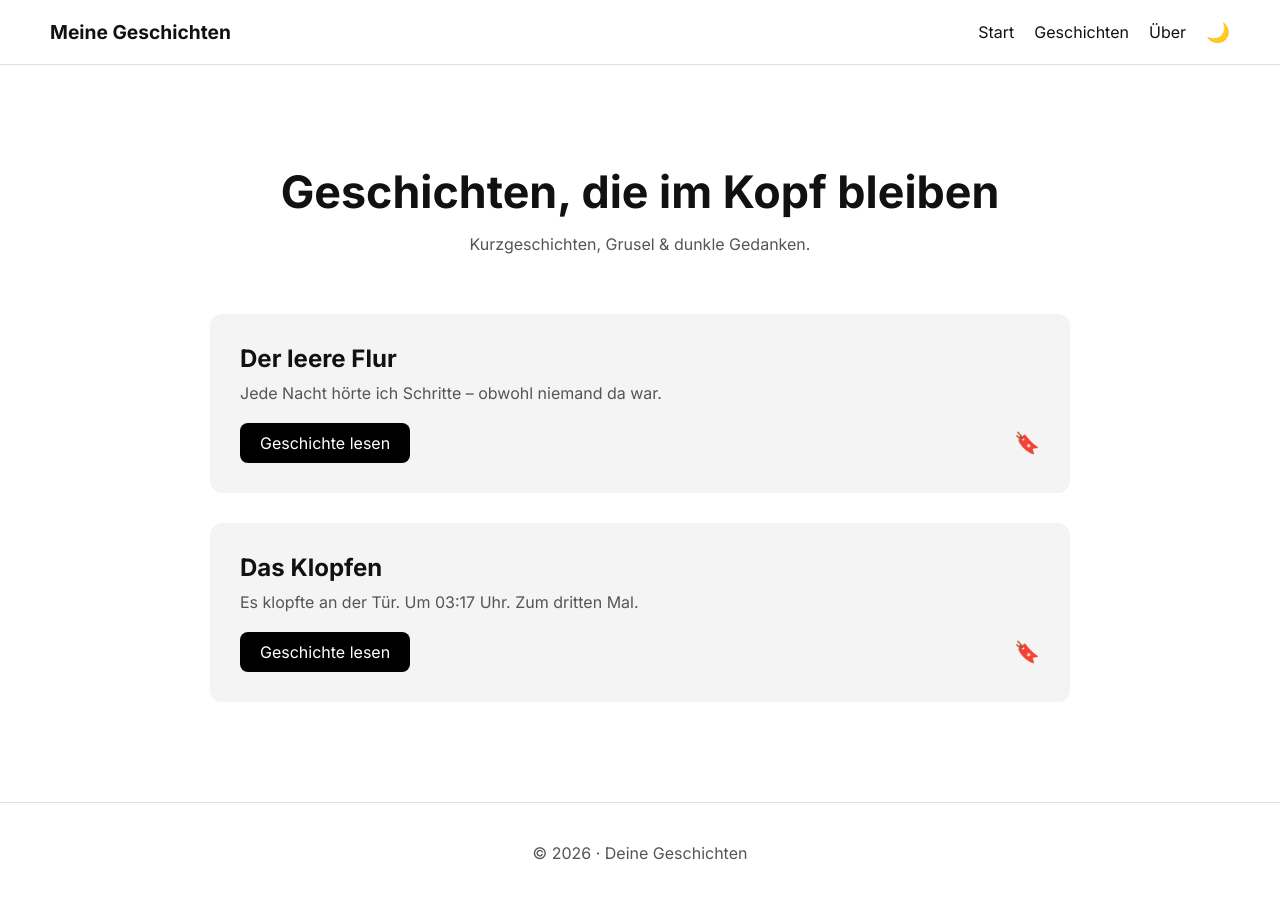
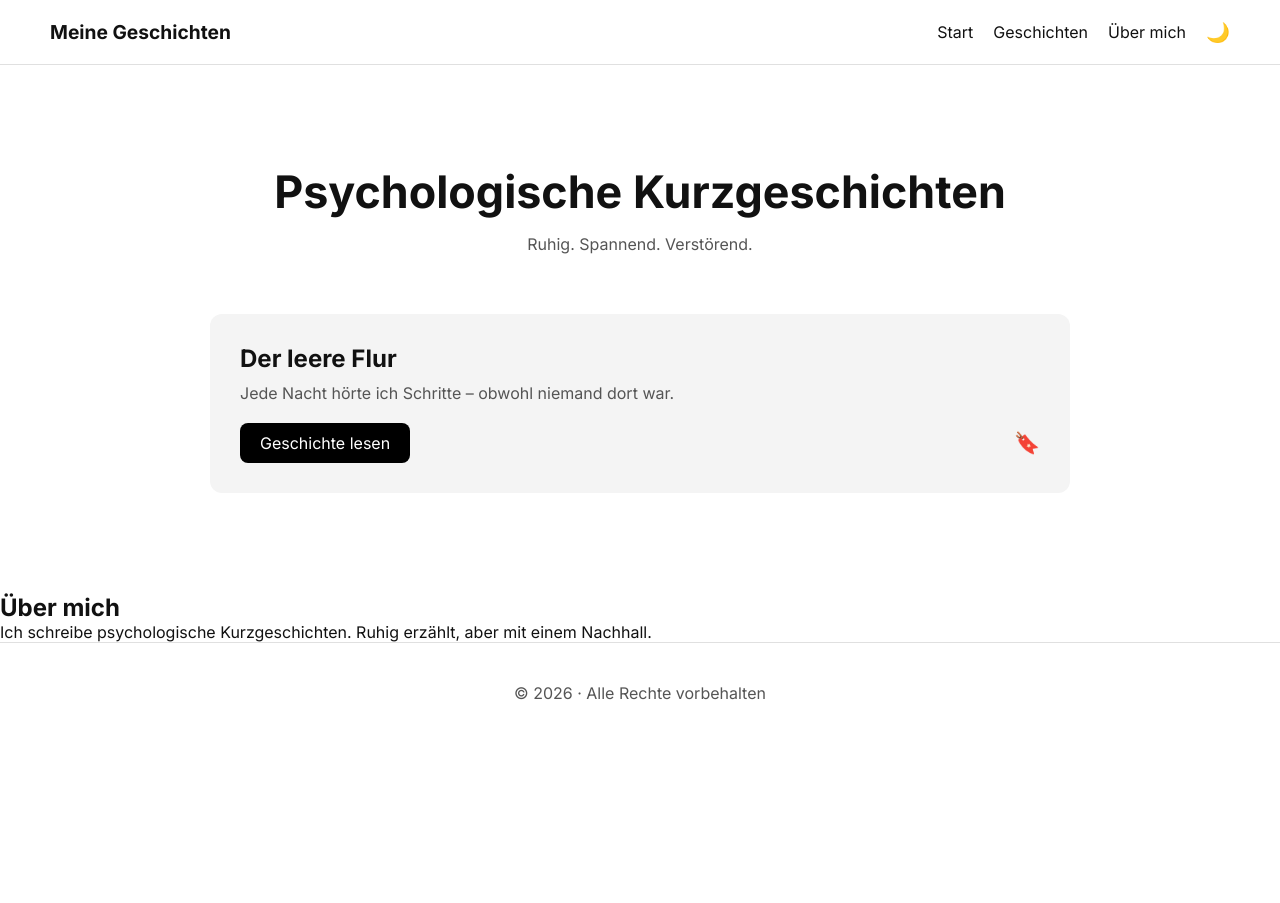
Before and after one commit to Marlon171508/geschichten, a plain HTML site: page index.html in a window 1280 px wide. After the commit the page ends 800 px from the top, so only its background shows below. Drawn offline with Linux system fonts and the light colour scheme.

Commit message:
Update index.html

```diff
--- a/index.html
+++ b/index.html
@@ -4,10 +4,7 @@
     <meta charset="UTF-8">
     <title>Meine Geschichten</title>
     <meta name="viewport" content="width=device-width, initial-scale=1.0">
-
-    <!-- Font -->
     <link href="https://fonts.googleapis.com/css2?family=Inter:wght@300;400;600;700&display=swap" rel="stylesheet">
-
     <link rel="stylesheet" href="style.css">
 </head>
 <body>
@@ -15,40 +12,39 @@
 <header class="header">
     <div class="logo">Meine Geschichten</div>
     <nav class="nav">
-        <a href="#">Start</a>
-        <a href="#">Geschichten</a>
-        <a href="#">Über</a>
+        <a href="index.html">Start</a>
+        <a href="#stories">Geschichten</a>
+        <a href="#about">Über mich</a>
         <button id="darkModeToggle">🌙</button>
     </nav>
 </header>
 
 <section class="hero">
-    <h1>Geschichten, die im Kopf bleiben</h1>
-    <p>Kurzgeschichten, Grusel & dunkle Gedanken.</p>
+    <h1>Psychologische Kurzgeschichten</h1>
+    <p>Ruhig. Spannend. Verstörend.</p>
 </section>
 
-<section class="stories">
-    <div class="story-card">
+<section id="stories" class="stories">
+    <article class="story-card">
         <h2>Der leere Flur</h2>
-        <p>Jede Nacht hörte ich Schritte – obwohl niemand da war.</p>
+        <p>Jede Nacht hörte ich Schritte – obwohl niemand dort war.</p>
         <div class="story-actions">
             <a href="story.html" class="read-btn">Geschichte lesen</a>
             <button class="bookmark-btn">🔖</button>
         </div>
-    </div>
+    </article>
+</section>
 
-    <div class="story-card">
-        <h2>Das Klopfen</h2>
-        <p>Es klopfte an der Tür. Um 03:17 Uhr. Zum dritten Mal.</p>
-        <div class="story-actions">
-            <a href="story.html" class="read-btn">Geschichte lesen</a>
-            <button class="bookmark-btn">🔖</button>
-        </div>
-    </div>
+<section id="about" class="about">
+    <h2>Über mich</h2>
+    <p>
+        Ich schreibe psychologische Kurzgeschichten.
+        Ruhig erzählt, aber mit einem Nachhall.
+    </p>
 </section>
 
 <footer class="footer">
-    © 2026 · Deine Geschichten
+    © 2026 · Alle Rechte vorbehalten
 </footer>
 
 <script src="script.js"></script>
```
